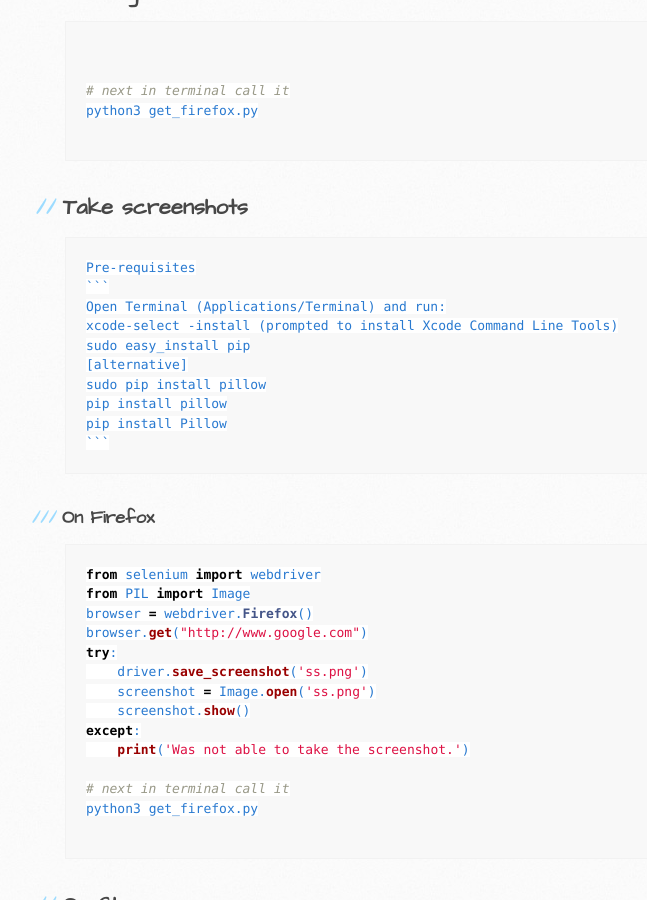
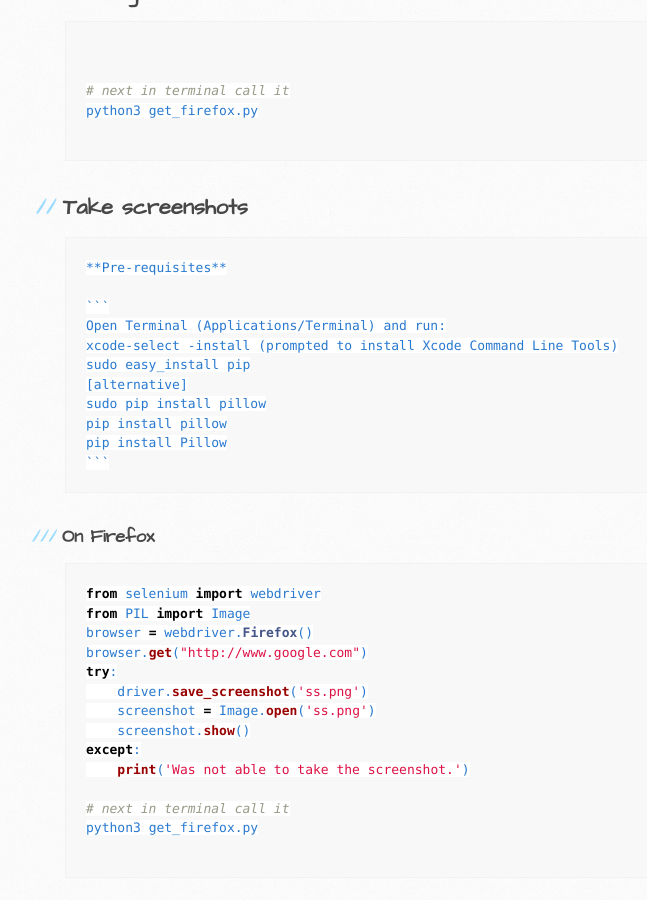
Before and after one commit to trumpfheller/trumpfheller.github.io, a Jekyll site: the page built from selenium_py.md, in a window 1280 px wide and 900 px high, scrolled down 2361 px. Shown: the whole window, without its empty margins (95-742 px from the left). Built offline with Jekyll 4.4.1, drawn with Linux system fonts in a browser that asks for light colours.

````diff
--- a/selenium_py.md
+++ b/selenium_py.md
@@ -107,7 +107,8 @@ python3 get_firefox.py
 ```
 
 ## Take screenshots
-    Pre-requisites
+    **Pre-requisites**
+
     ```
     Open Terminal (Applications/Terminal) and run:
     xcode-select -install (prompted to install Xcode Command Line Tools)
````
